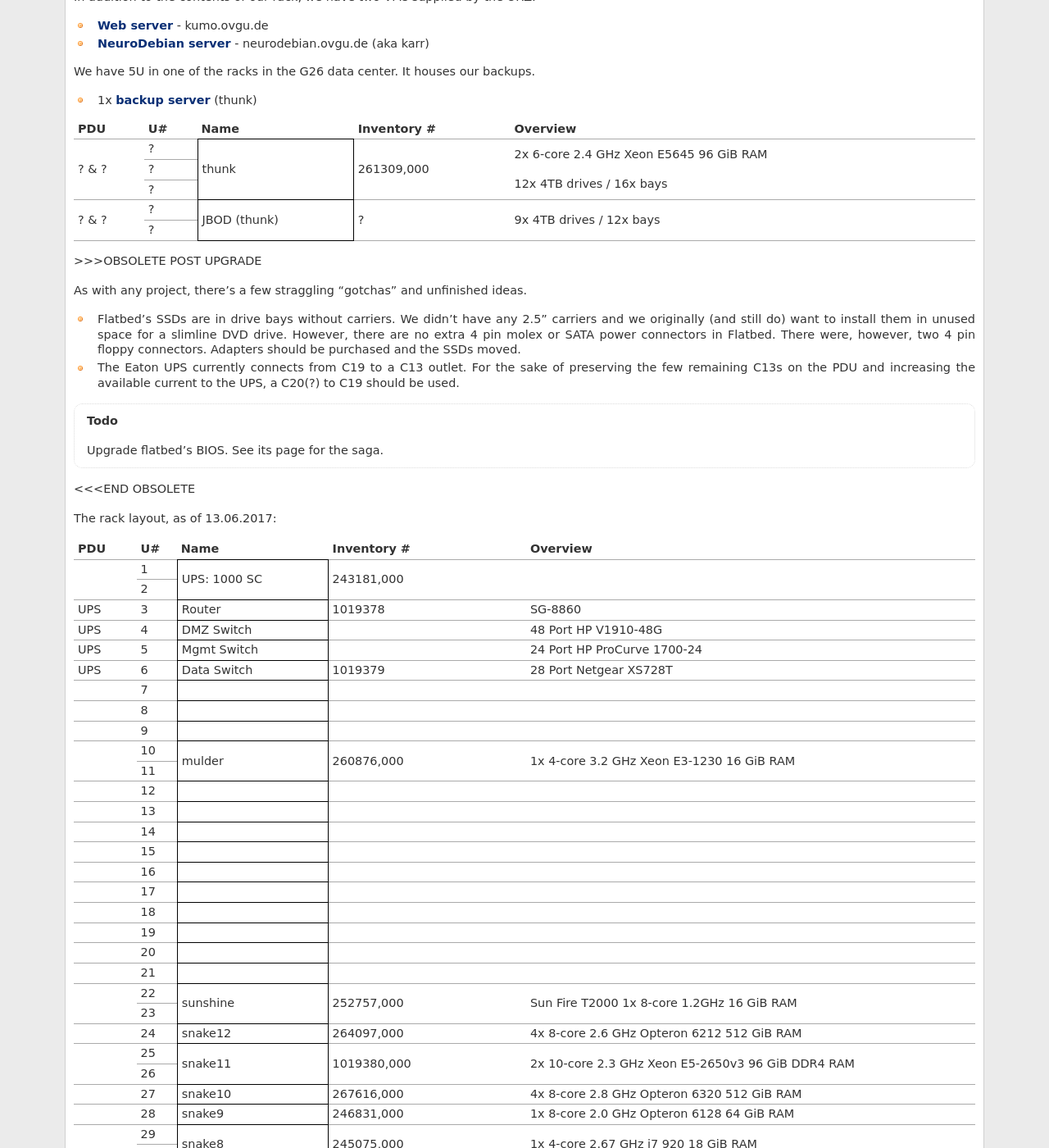
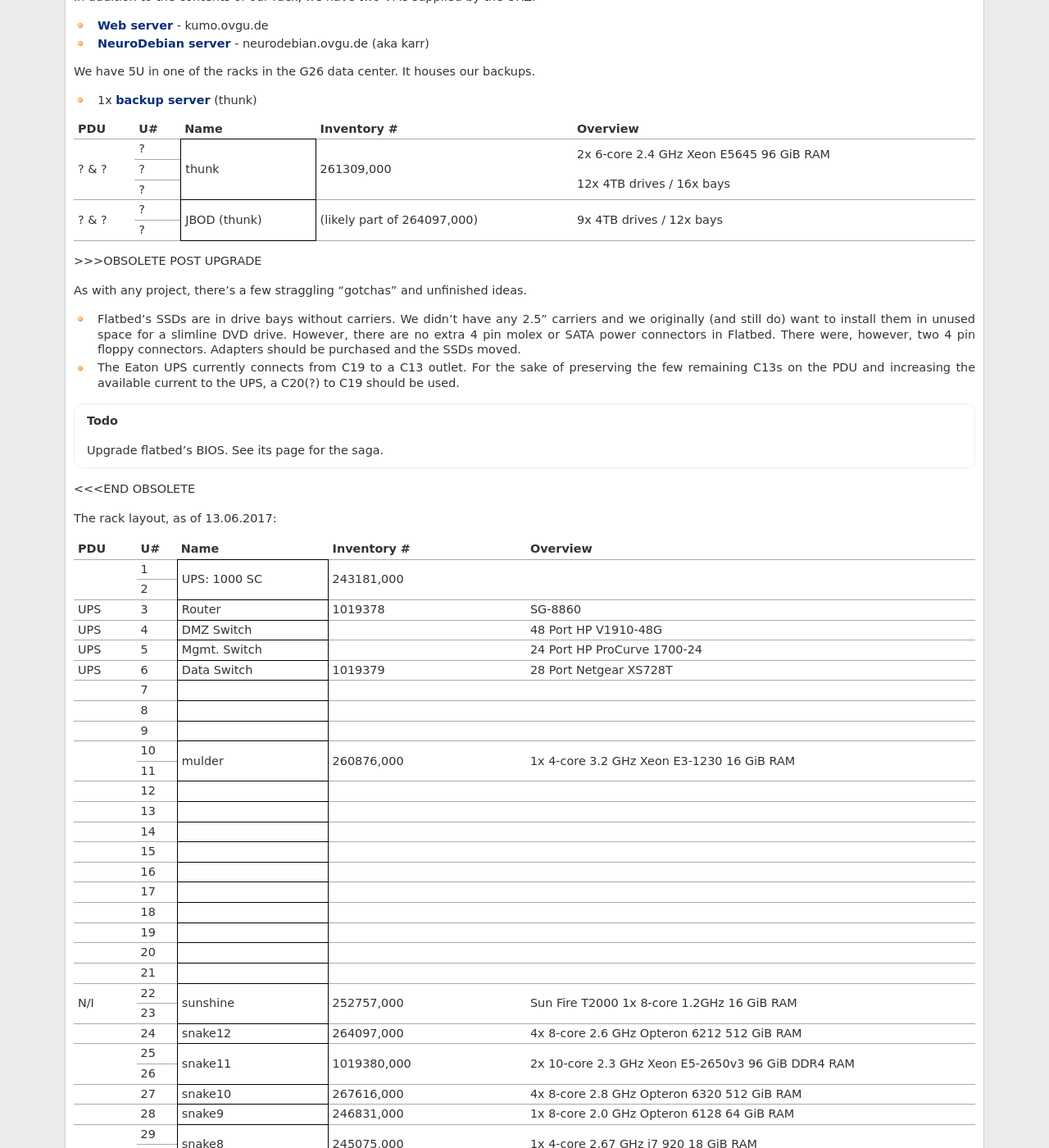
Before and after one commit to psychoinformatics-de/ipsy-docs, a Sphinx documentation site: the page built from source/internal/data_center/index.rst, in a window 1280 px wide and 1400 px high, scrolled down 401 px. Shown: the whole window at 82% size. Built offline with Sphinx 7.4.7, drawn with Linux system fonts in a browser that asks for light colours; formulas are drawn with MathJax 3.

Commit message:
Updates about data center

```diff
--- a/source/internal/data_center/index.rst
+++ b/source/internal/data_center/index.rst
@@ -33,9 +33,9 @@ We have 5U in one of the racks in the G26 data center. It houses our backups.
 +  ?  +----+                 |             |                                   |
 |     | ?  |                 |             | 12x 4TB drives / 16x bays         |
 +-----+----+-----------------+-------------+-----------------------------------+
-|  ?  | ?  |                 | ?           | 9x 4TB drives / 12x bays          |
-+  \& +----+ JBOD (thunk)    |             |                                   |
-|  ?  | ?  |                 |             |                                   |
+|  ?  | ?  |                 | (likely     | 9x 4TB drives / 12x bays          |
++  \& +----+ JBOD (thunk)    | part of     |                                   |
+|  ?  | ?  |                 | 264097,000) |                                   |
 +-----+----+-----------------+-------------+-----------------------------------+
 
 
@@ -77,7 +77,7 @@ The rack layout, as of 13.06.2017:
 +-----+----+-----------------+-------------+-----------------------------------+
 | UPS | 4  | DMZ Switch      |             | 48 Port HP V1910-48G              |
 +-----+----+-----------------+-------------+-----------------------------------+
-| UPS | 5  | Mgmt Switch     |             | 24 Port HP ProCurve 1700-24       |
+| UPS | 5  | Mgmt. Switch    |             | 24 Port HP ProCurve 1700-24       |
 +-----+----+-----------------+-------------+-----------------------------------+
 | UPS | 6  | Data Switch     | 1019379     | 28 Port Netgear XS728T            |
 +-----+----+-----------------+-------------+-----------------------------------+
@@ -112,7 +112,7 @@ The rack layout, as of 13.06.2017:
 |     | 21 |                 |             |                                   |
 +-----+----+-----------------+-------------+-----------------------------------+
 |     | 22 |                 |             | Sun Fire T2000                    |
-+     +----+ sunshine        + 252757,000  + 1x 8-core 1.2GHz                  +
++ N/I +----+ sunshine        + 252757,000  + 1x 8-core 1.2GHz                  +
 |     | 23 |                 |             | 16 GiB RAM                        |
 +-----+----+-----------------+-------------+-----------------------------------+
 |     | 24 | snake12         | 264097,000  | 4x 8-core 2.6 GHz Opteron 6212    |
--- a/source/internal/data_center/power.rst
+++ b/source/internal/data_center/power.rst
@@ -29,6 +29,11 @@ protected. In the event of a power outage, all other servers will crash
  - age: 2012.12
  - protects only Medusa and zing
 
+.. note::
+  While both UPSs appear to have RJ45 ports, the APC's is for surge protection
+  only and the Eaton's is a serial interface. Neither are for management over
+  ethernet.
+
 .. _APC Smart-UPS SC 1000: www.apc.com/shop/de/de/products/APC-Smart-UPS-SC-1000-VA-230-V-2-U-rackmontiert-Tower/P-SC1000I
 .. _Eaton 5PX 2200: http://powerquality.eaton.de/5PX2200iRTN.aspx
 
```
